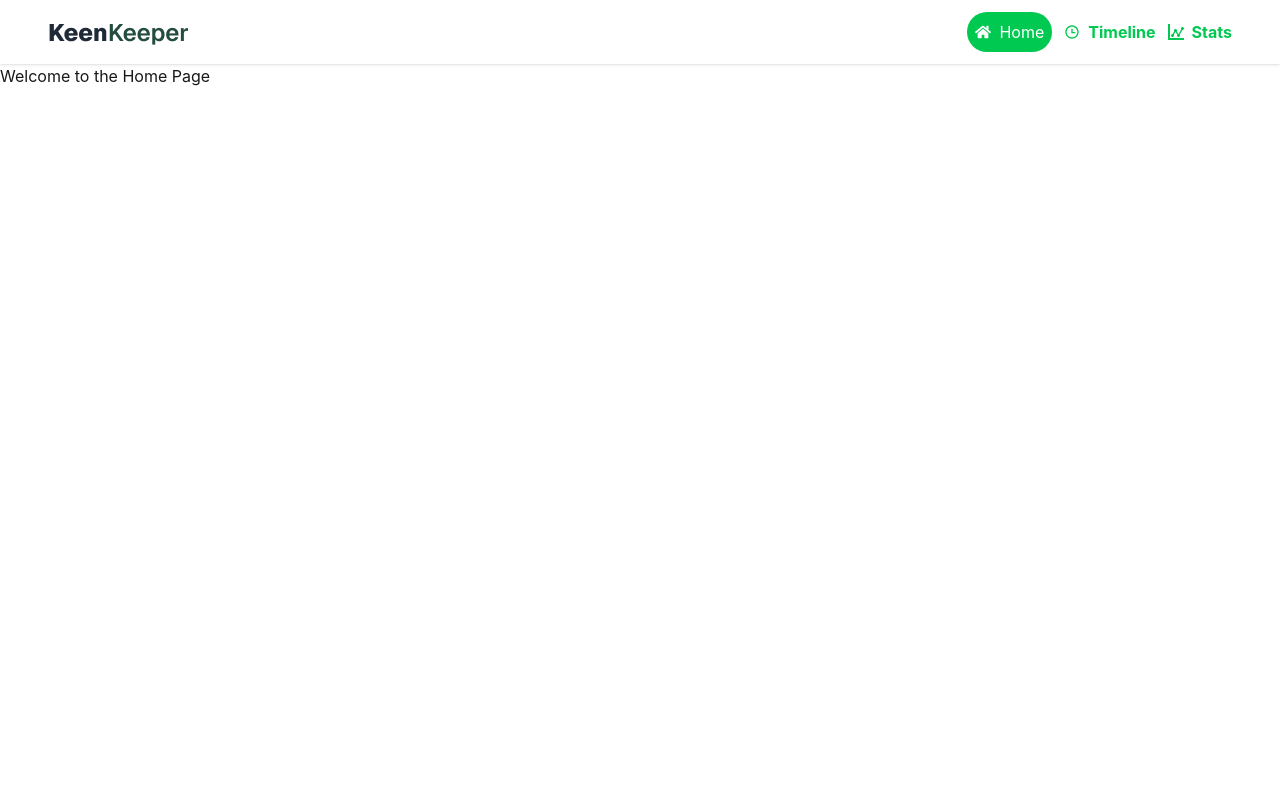
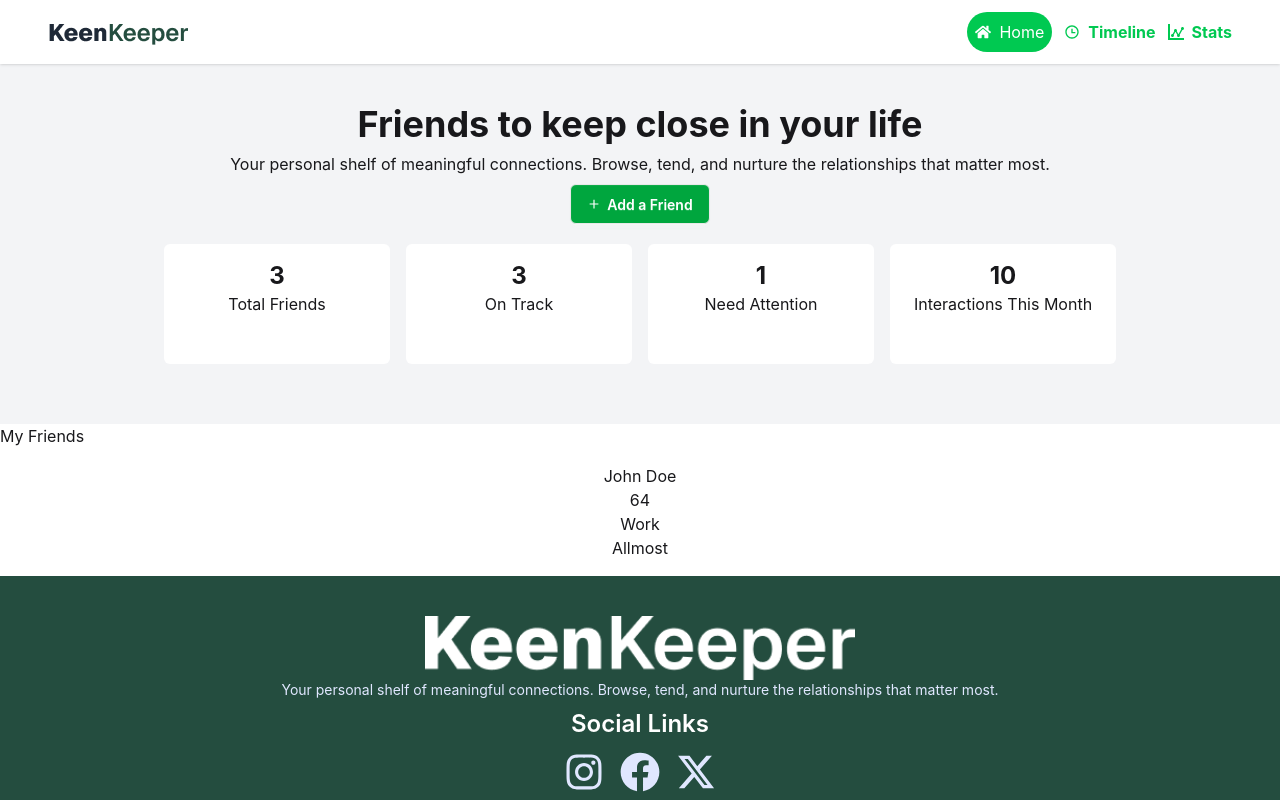
Before and after one commit to mdswoponsheik/phassignment7, a React (Vite) app: page / in a window 1280 px wide. Shown: the top 800 px of the page. Built offline with nearby package versions, Linux system fonts and the light colour scheme.

Commit message:
added Bananr

```diff
--- /dev/null
+++ b/src/Components/AllFriends/AllFriends.jsx
@@ -0,0 +1,22 @@
+import React from 'react'
+
+const AllFriends = () => {
+    return (
+        <div>
+            <div className="">
+                <h2>My Friends</h2>
+                <div className="">
+                    <div className="bg-white shadow-gray-400 p-4 rounded-md text-center">
+                        <img src="" alt="" />
+                        <h3>John Doe</h3>
+                        <p>64</p>
+                        <p>Work</p>
+                        <p>Allmost</p>
+                    </div>
+                </div>
+            </div>
+        </div>
+    )
+}
+
+export default AllFriends
--- /dev/null
+++ b/src/Components/bannar/Bannar.jsx
@@ -0,0 +1,38 @@
+import React from 'react'
+import { IoMdAdd } from 'react-icons/io'
+
+const Bannar = () => {
+    return (
+        <div>
+            <div className="bg-gray-100 py-10 px-5">
+                <div className="text-center space-y-2">
+                    <h1 className='text-4xl font-bold'>Friends to keep close in your life</h1>
+                    <p className=''>Your personal shelf of meaningful connections. Browse, tend, and nurture the relationships that matter most.</p>
+                    <button className='btn bg-green-600 text-white rounded-md'><IoMdAdd />Add a Friend</button>
+                </div>
+                <div className="w-8/10 m-auto grid grid-cols-2 sm:grid-cols-4 gap-4 p-5">
+                    <div className="bg-white shadow-gray-400 p-4 rounded-md h-30 text-center">
+                        <p className='text-2xl font-bold '>3</p>
+                        <p>Total Friends</p>
+                    </div>
+                    <div className="bg-white shadow-gray-400 p-4 rounded-md h-30 text-center">
+                        <p className='text-2xl font-bold '>3</p>
+                        <p>On Track</p>
+                    </div>
+                    <div className="bg-white shadow-gray-400 p-4 rounded-md h-30 text-center">
+                        <p className='text-2xl font-bold '>1</p>
+                        <p>Need Attention</p>
+                    </div>
+                    <div className="bg-white shadow-gray-400 p-4 rounded-md h-30 text-center ">
+
+                            <p className='text-2xl font-bold '>10</p>
+                        <p>Interactions This Month</p>
+
+                    </div>
+                </div>
+            </div>
+        </div>
+    )
+}
+
+export default Bannar
--- a/src/Pages/home/Home.jsx
+++ b/src/Pages/home/Home.jsx
@@ -1,9 +1,12 @@
 import React from 'react'
+import Bannar from '../../Components/bannar/Bannar'
+import AllFriends from '../../Components/AllFriends/AllFriends'
 
 const Home = () => {
   return (
     <div>
-      <h2 className='h-201'>Welcome to the Home Page</h2>
+      <Bannar />
+      <AllFriends />
     </div>
   )
 }
```
